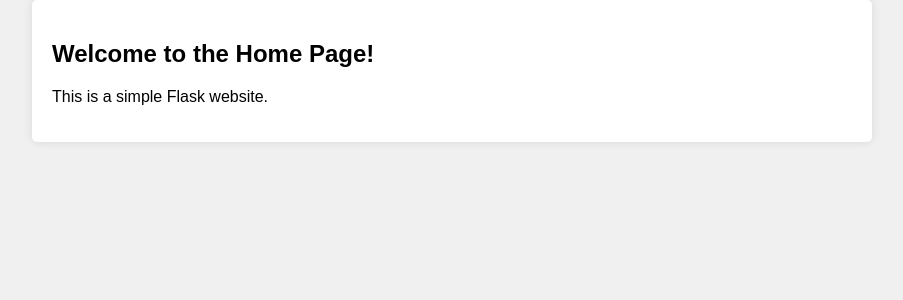
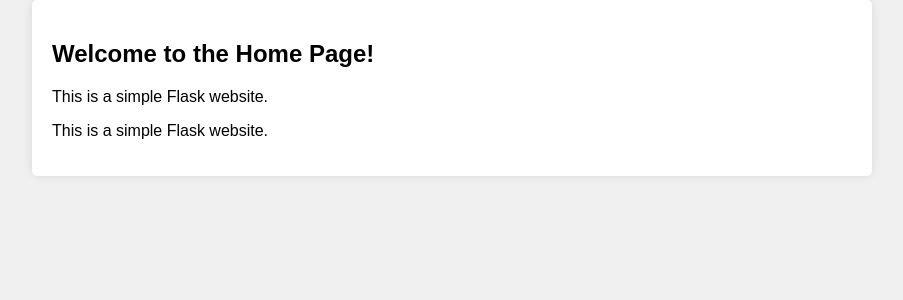
Before and after one commit to zemyt/CD_winc, a Flask app: page / in a window 1280 px wide. Shown: the part 115-415 px from the top of the page, without its empty margins (188-1091 px from the left). Run offline with Flask 2, Linux system fonts and the light colour scheme.

Commit message:
add another <p> to test if it updates

```diff
--- a/templates/home.html
+++ b/templates/home.html
@@ -15,6 +15,7 @@
     <div class="container main-content">
       <h2>Welcome to the Home Page!</h2>
       <p>This is a simple Flask website.</p>
+      <p>This is a simple Flask website.</p>
     </div>
   </body>
 </html>
```
